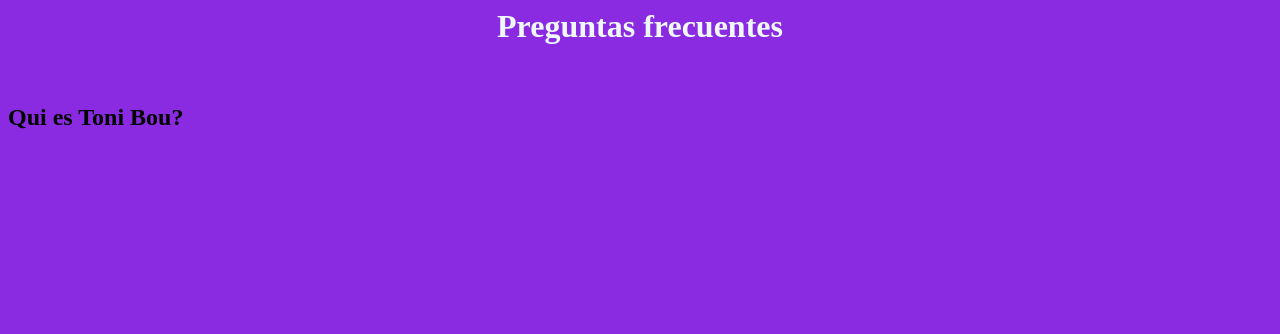
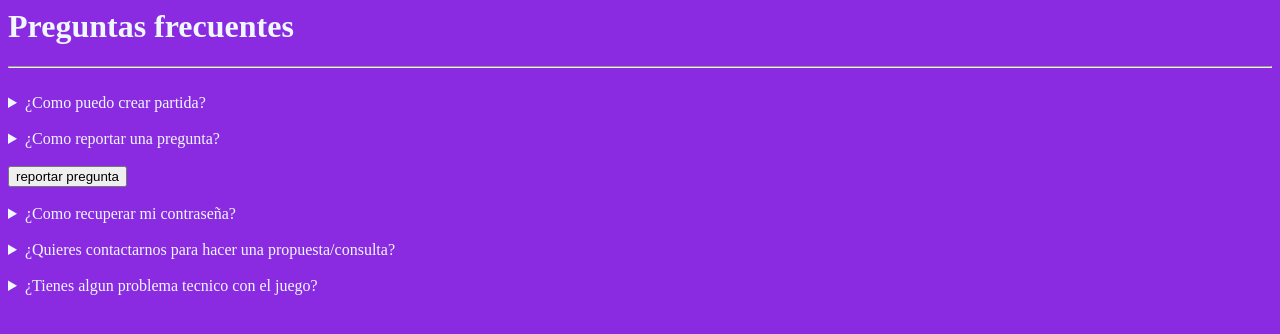
Before and after one commit to teachingphp/trivial, a PHP site: page /trivial/view/faqs.php in a window 1280 px wide. Shown: the top 334 px of the page. Run offline with PHP 8.4, Linux system fonts and the light colour scheme.

Commit message:
jhedsujfghuisdhgufg

```diff
--- a/css/faqs.css
+++ b/css/faqs.css
@@ -4,6 +4,15 @@ body{
 
 }
 .h1{
-    text-align: center;
+    text-align: 100%;
     color: aliceblue;
 }
+.h2{
+    text-align: left;
+    color: aliceblue;
+}
+.p{
+    font-size: 20px ;
+    font-family:'Franklin Gothic Medium', 'Arial Narrow', Arial, sans-serif;
+
+}
--- a/view/faqs.php
+++ b/view/faqs.php
@@ -1,4 +1,41 @@
 <link href="../css/faqs.css?v=<?php echo time(); ?>" rel=stylesheet>
 <h1 class="h1">Preguntas frecuentes</h1>
+<hr>
 <br>
-<h2>Qui es Toni Bou?</h2>
+
+<details>
+<summary class= "h2">¿Como puedo crear partida?</summary>
+<p class= "p">Atraves de la paguina de incio, en el menu se puede acceder al apartado de crear partida.</p>
+</details>
+<br>
+<details>
+<summary class= "h2">¿Como reportar una pregunta?</summary>
+<p class= "p"> Presione el boton de reportar pregunta </p>
+</details>
+<br>
+<button type="button" onclick="reportarP()"> reportar pregunta </button><br>
+<br>
+<details>
+<br>
+<summary class= "h2">¿Como recuperar mi contraseña?</summary>
+<p class= "p"> Registrate y te enviaremos un email con un codigo para poder recuperar o cambiar tu contraseña. </p>
+</details>
+<br>
+<details>
+<summary class= "h2">¿Quieres contactarnos para hacer una propuesta/consulta?</summary>
+<p class= "p"> Nuestro correo es el siguiente: cooltrivial@gmail.com </p>
+</details>
+<br>
+<details>
+<summary class= "h2">¿Tienes algun problema tecnico con el juego?</summary>
+<p class= "p"> Accede a nuestro correo electronico o atencion al cliente 24h de Lunes a Viernes (Sabado mindfuldness opcional). </p>
+</details>
+<br>
+
+<script>
+function reportarP(){
+    alert("reportado por tonto");
+
+
+}
+</script>
```
